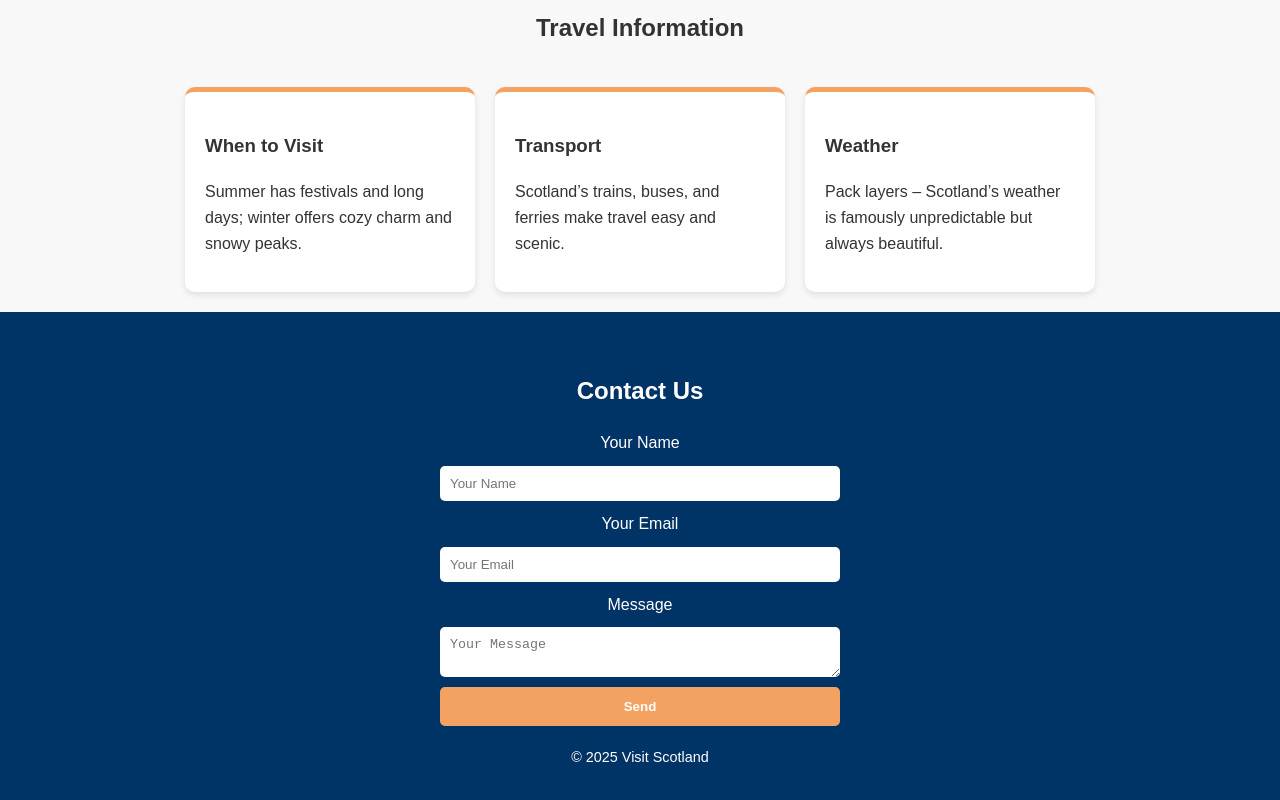
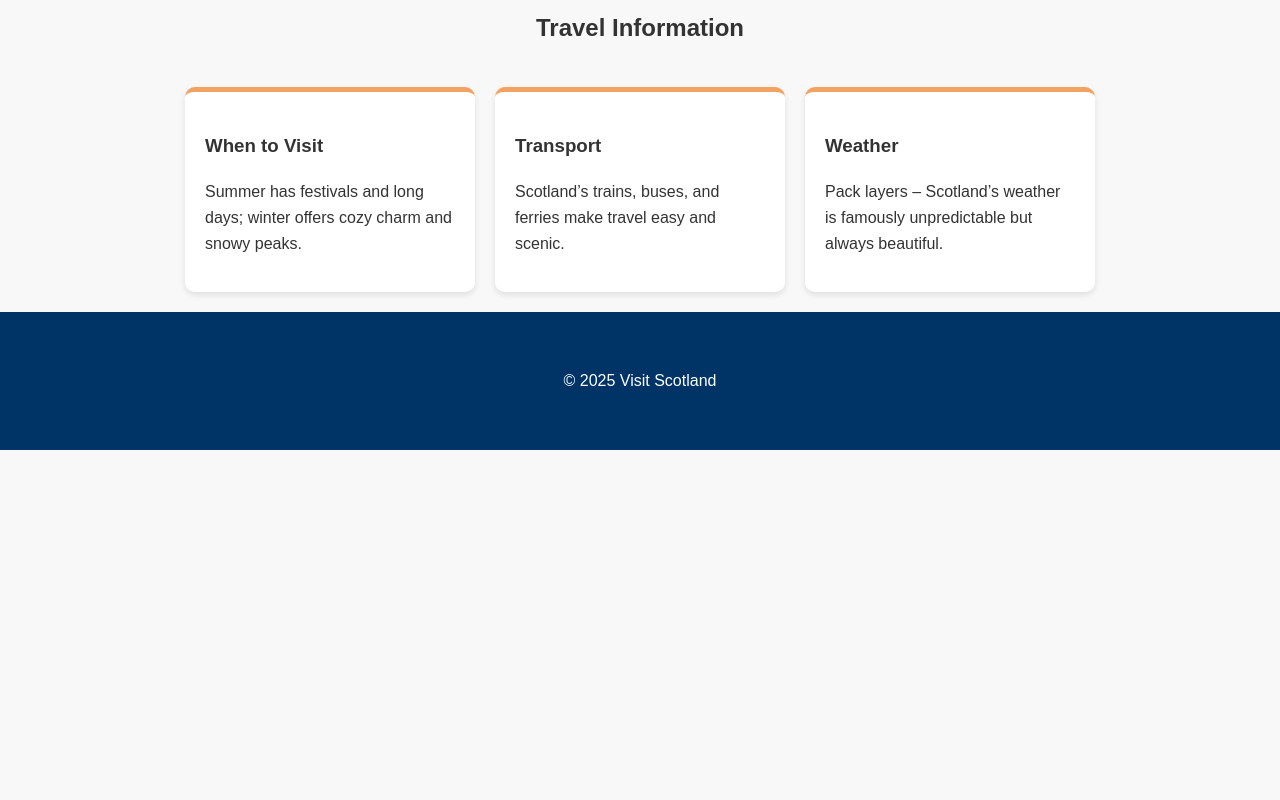
Before and after one commit to bichjuliusz-ux/Visit-Scotland-Website, a plain HTML site: page A-Main website file.html in a window 1280 px wide. Shown: the part 2256-3056 px from the top of the page. After the commit the page ends 2706 px from the top, so only its background shows below. Drawn offline with Linux system fonts and the light colour scheme.

Commit message:
footer change

```diff
--- a/A-Main website file.html
+++ b/A-Main website file.html
@@ -96,22 +96,9 @@
   </div>
 </section>
 
-<!-- Contact Section / Footer -->
-<footer id="contact">
-  <h2>Contact Us</h2>
-  <form>
-    <label for="name">Your Name</label>
-    <input id="name" type="text" placeholder="Your Name">
-
-    <label for="email">Your Email</label>
-    <input id="email" type="email" placeholder="Your Email">
-
-    <label for="message">Message</label>
-    <textarea id="message" placeholder="Your Message"></textarea>
-
-    <button type="submit">Send</button>
-  </form>
-  <p class="credits">© 2025 Visit Scotland </p>
+<!-- Footer -->
+<footer>
+  <p>© 2025 Visit Scotland </p>
 </footer>
 
 </body>
--- a/A-Mainstyle.css
+++ b/A-Mainstyle.css
@@ -156,45 +156,11 @@ nav a:hover {
   border-top: 5px solid var(--accent);
 }
 
-
 footer {
   background: var(--primary);
   color: white;
   text-align: center;
   padding: 40px 20px;
-}
-
-form {
-  display: flex;
-  flex-direction: column;
-  gap: 10px;
-  max-width: 400px;
-  margin: 0 auto 20px;
-}
-
-form input, form textarea {
-  padding: 10px;
-  border-radius: 5px;
-  border: none;
-  resize: vertical;
-}
-
-form button {
-  background: var(--accent);
-  color: white;
-  border: none;
-  padding: 12px;
-  border-radius: 5px;
-  font-weight: bold;
-  cursor: pointer;
-}
-
-form button:hover {
-  background: #e8923a;
-}
-
-.credits {
-  font-size: 0.9em;
 }
 
 @media (max-width: 800px) {
```
